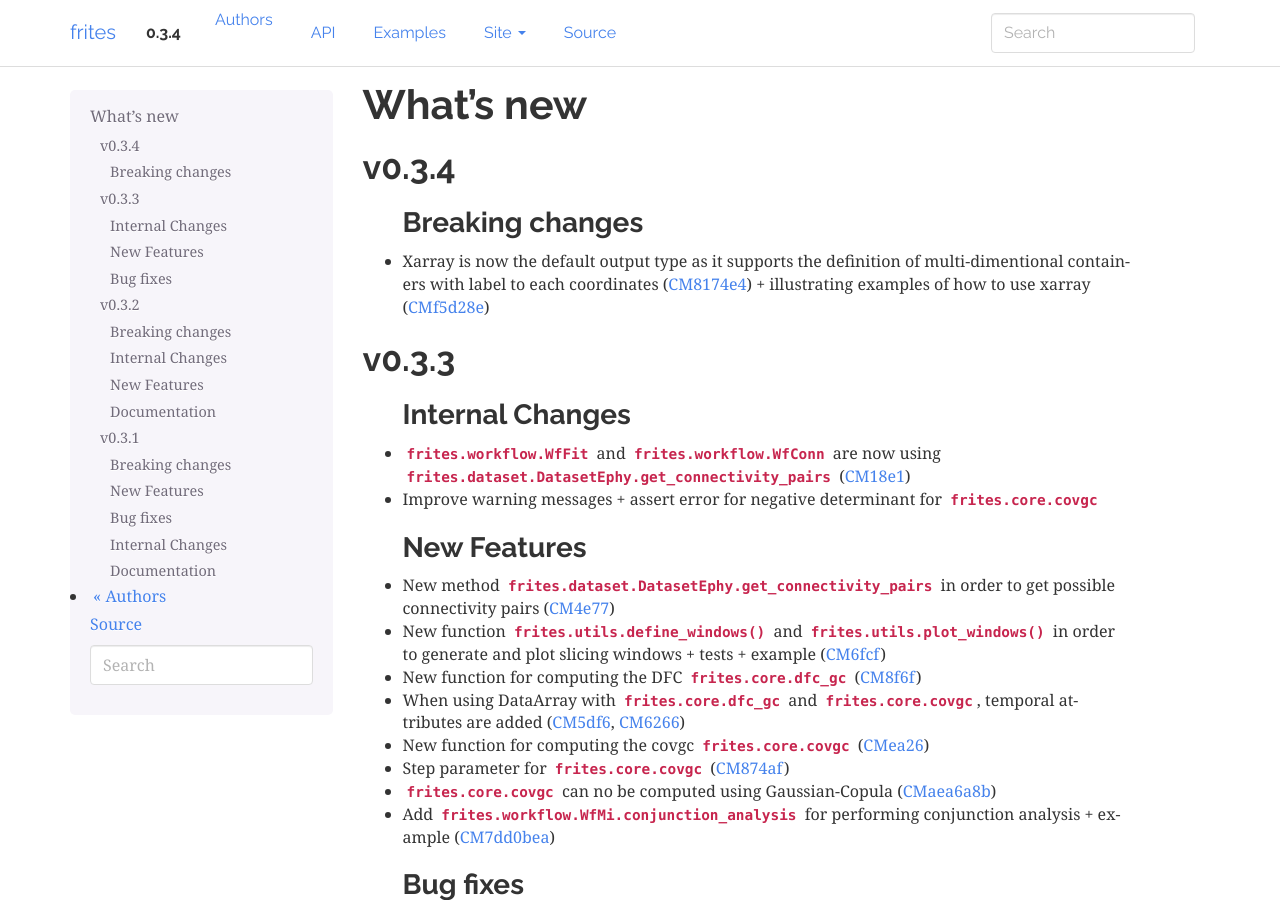
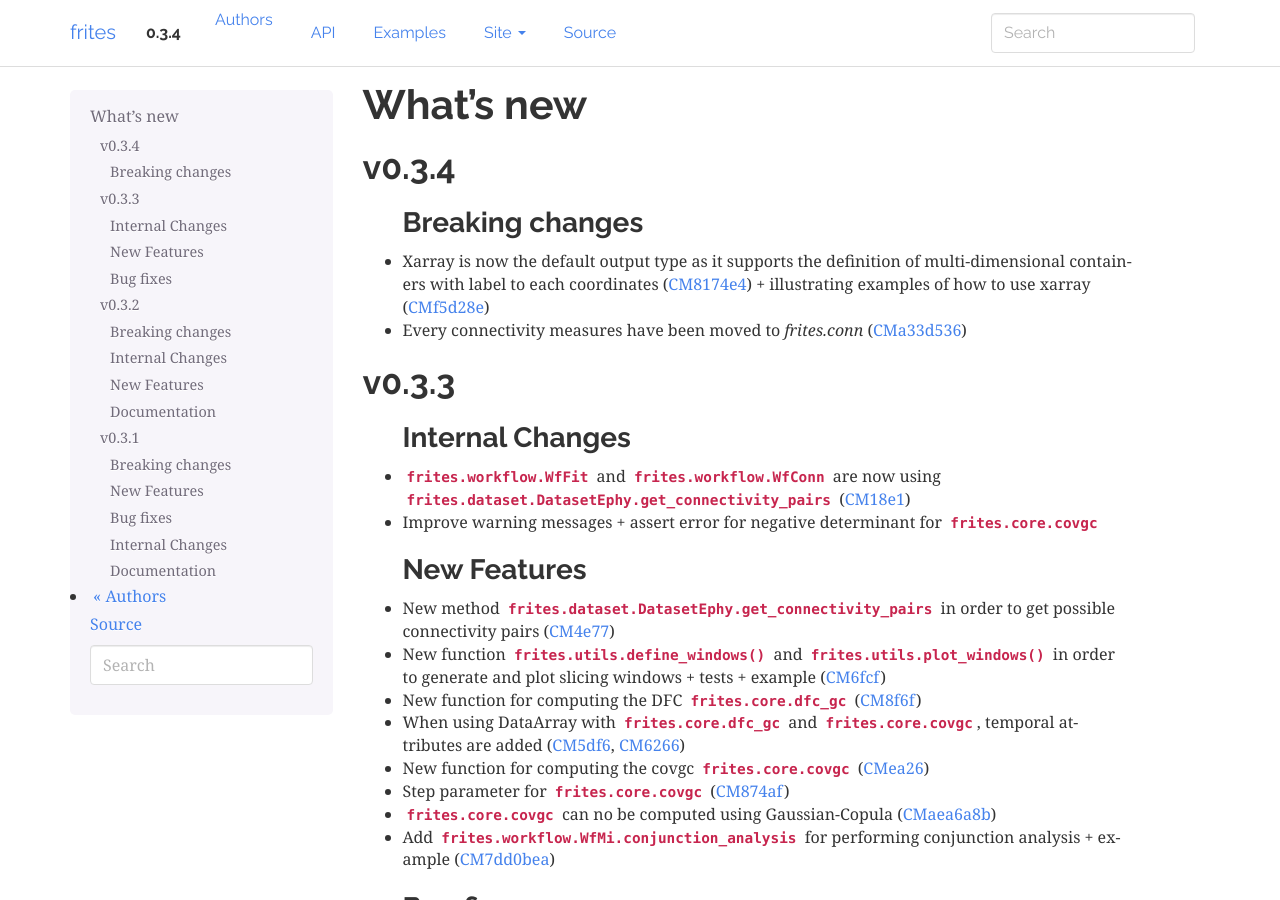
Before and after one commit to brainets/frites, a Sphinx documentation site: the page built from docs/source/whatsnew.rst, in a window 1280 px wide and 900 px high. Built offline with Sphinx 7.4.7, drawn with Linux system fonts in a browser that asks for light colours; pages that are not in the unit, such as notebooks, are missing from menus.

Commit message:
update whatsnew

```diff
--- a/docs/source/whatsnew.rst
+++ b/docs/source/whatsnew.rst
@@ -8,7 +8,8 @@ v0.3.4
 
 Breaking changes
 ++++++++++++++++
-* Xarray is now the default output type as it supports the definition of multi-dimentional containers with label to each coordinates (:commit:`8174e4`) + illustrating examples of how to use xarray (:commit:`f5d28e`)
+* Xarray is now the default output type as it supports the definition of multi-dimensional containers with label to each coordinates (:commit:`8174e4`) + illustrating examples of how to use xarray (:commit:`f5d28e`)
+* Every connectivity measures have been moved to `frites.conn` (:commit:`a33d536`)
 
 v0.3.3
 ------
```
